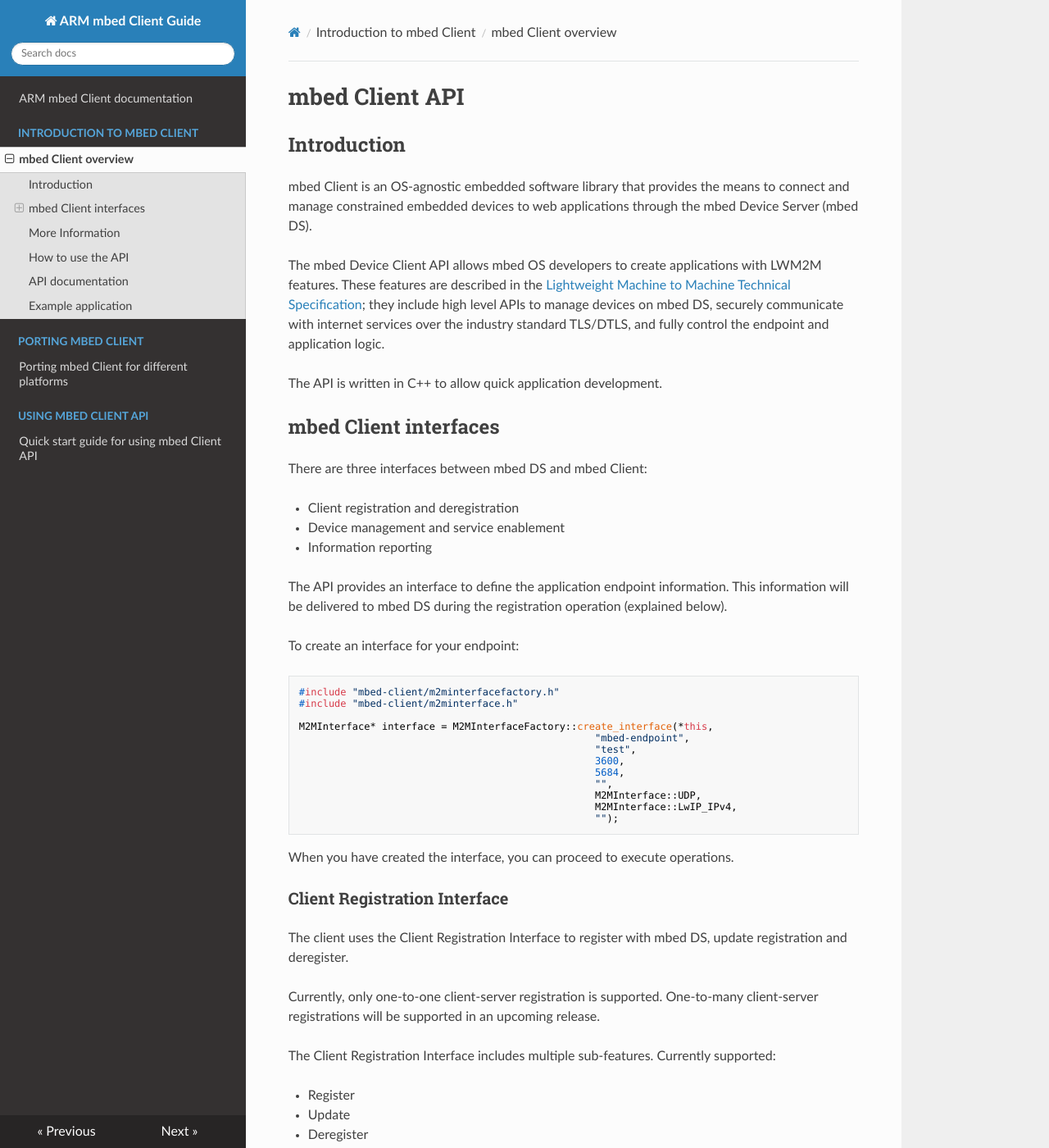
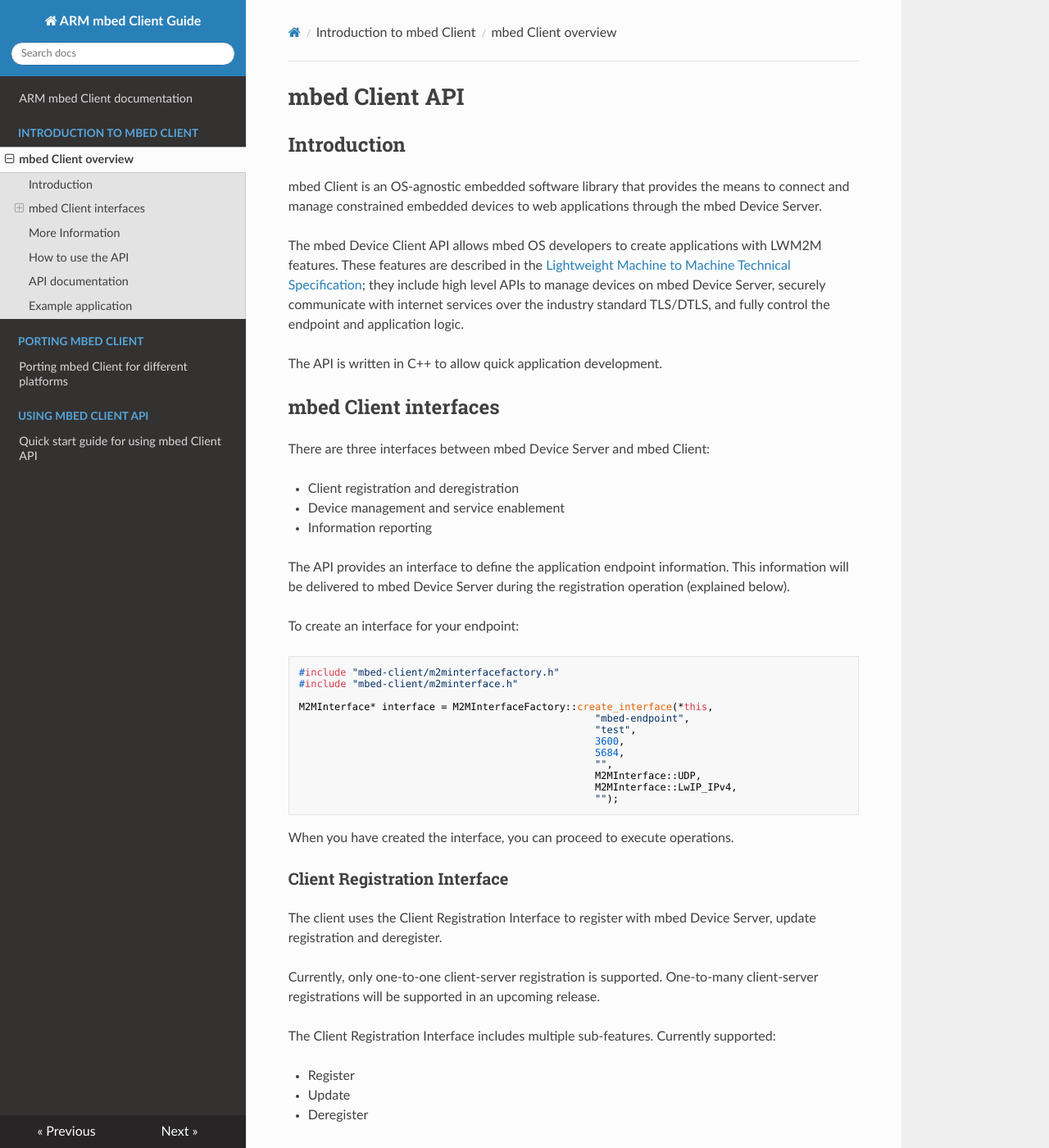
Before and after one commit to ARMmbed/mbed-client, an MkDocs documentation site: the page built from docs/Introduction.md, in a window 1280 px wide and 1400 px high. Shown: the whole window at 82% size. Built offline with MkDocs 1.6.1, drawn with Linux system fonts in a browser that asks for light colours; nearby versions of some CDN libraries; old or Windows-style settings are respelled for this version of MkDocs; some of the changed text lies outside the part shown.

Commit message:
Removing mDS and mbed DS references
We should call it mbed Device Server from now on

````diff
--- a/docs/Introduction.md
+++ b/docs/Introduction.md
@@ -2,21 +2,21 @@
 
 ## Introduction
 
-mbed Client is an OS-agnostic embedded software library that provides the means to connect and manage constrained embedded devices to web applications through the mbed Device Server (mbed DS).
+mbed Client is an OS-agnostic embedded software library that provides the means to connect and manage constrained embedded devices to web applications through the mbed Device Server.
 
-The mbed Device Client API allows mbed OS developers to create applications with LWM2M features. These features are described in the [Lightweight Machine to Machine Technical Specification](http://technical.openmobilealliance.org/Technical/technical-information/release-program/current-releases/oma-lightweightm2m-v1-0); they include high level APIs to manage devices on mbed DS, securely communicate with internet services over the industry standard TLS/DTLS, and fully control the endpoint and application logic.
+The mbed Device Client API allows mbed OS developers to create applications with LWM2M features. These features are described in the [Lightweight Machine to Machine Technical Specification](http://technical.openmobilealliance.org/Technical/technical-information/release-program/current-releases/oma-lightweightm2m-v1-0); they include high level APIs to manage devices on mbed Device Server, securely communicate with internet services over the industry standard TLS/DTLS, and fully control the endpoint and application logic.
 
 The API is written in C++ to allow quick application development.
 
 ## mbed Client interfaces
 
-There are three interfaces between mbed DS and mbed Client:
+There are three interfaces between mbed Device Server and mbed Client:
 
 - Client registration and deregistration
 - Device management and service enablement
 - Information reporting
 
-The API provides an interface to define the application endpoint information. This information will be delivered to mbed DS during the registration operation (explained below).
+The API provides an interface to define the application endpoint information. This information will be delivered to mbed Device Server during the registration operation (explained below).
 
 To create an interface for your endpoint:
 
@@ -39,7 +39,7 @@
 
 ### Client Registration Interface
 
-The client uses the Client Registration Interface to register with mbed DS, update registration and deregister.
+The client uses the Client Registration Interface to register with mbed Device Server, update registration and deregister.
 
 Currently, only one-to-one client-server registration is supported. One-to-many client-server registrations will be supported in an upcoming release.
 
@@ -55,7 +55,7 @@
 
 When registering, the client:
 
-* Performs the **Register** operation and provides parameters that mbed DS requires to register the client (for example End Point Name).
+* Performs the **Register** operation and provides parameters that mbed Device Server requires to register the client (for example End Point Name).
 
 * Maintains the registration and session (for example Lifetime, Queue Mode).
 
@@ -63,9 +63,9 @@
 
 #### Registering your client
 
-To provide information to mbed DS and issue the register command:
+To provide information to mbed Device Server and issue the register command:
 
-First you need to create an mbed DS object. This object contains information about mbed DS, such as its address and security mode.
+First you need to create an mbed Device Server object. This object contains information about mbed Device Server, such as its address and security mode.
 
 ```
 #include "mbed-client/m2msecurity.h"
@@ -94,7 +94,7 @@
         }
 ```
 
-Next, you need to register all the resources that you would like to monitor or follow via mbed DS. To do this, create the resource objects and pass them to the Register API for registration purposes.
+Next, you need to register all the resources that you would like to monitor or follow via mbed Device Server. To do this, create the resource objects and pass them to the Register API for registration purposes.
 
 For example, if you want to register your OMA LWM2M based Device object, you need to create the object and set the values for mandatory resources as follows:
 
@@ -121,13 +121,13 @@
 
 Because this is an asynchronous operation, you will receive the result of this operation through a callback defined in `m2minterfaceobserver.h` in your application.
 
-If the register operation is successful and the client can register all your resources to mbed DS, your application will receive the following callback:
+If the register operation is successful and the client can register all your resources to mbed Device Server, your application will receive the following callback:
 
 ```
 void object_registered(M2MSecurity *server_object, const M2MServer& server)
 ```
 
-The `M2MSecurity *server_object` specifies to which mbed DS instance the client has just registered and `M2MServer &server` contains the data related to mbed DS, including the Short ServerID and the client registration period.
+The `M2MSecurity *server_object` specifies to which mbed Device Server instance the client has just registered and `M2MServer &server` contains the data related to mbed Device Server, including the Short ServerID and the client registration period.
 
 If the registration operation fails for some reason, you will receive the following callback:
 
@@ -139,7 +139,7 @@
 
 ### Update
 
-Periodically, or in response to events within the client or as initiated by mbed DS, the client updates its registration information with mbed DS. It sends an **Update** operation to mbed DS.
+Periodically, or in response to events within the client or as initiated by mbed Device Server, the client updates its registration information with mbed Device Server. It sends an **Update** operation to mbed Device Server.
 
 To update your registration:
 
@@ -157,7 +157,7 @@
 void registration_updated(M2MSecurity *const M2MServer& server)
 ```
 
-The `M2MSecurity *server_object` specifies to which mbed DS instance the client has just updated the registration and `M2MServer &server` contains the data related to mbed DS, including the Short ServerID and the client registration period.
+The `M2MSecurity *server_object` specifies to which mbed Device Server instance the client has just updated the registration and `M2MServer &server` contains the data related to mbed Device Server, including the Short ServerID and the client registration period.
 
 If the update operation fails for some reason, you will receive the following callback:
 
@@ -167,7 +167,7 @@
 
 ### Deregister
 
-The client can deregister from mbed DS when it no longer requires access to the server. When mbed DS receives the **Deregister** message it removes the device's registration information from its database. When the client needs mbed DS again, it will have to register again.
+The client can deregister from mbed Device Server when it no longer requires access to the server. When mbed Device Server receives the **Deregister** message it removes the device's registration information from its database. When the client needs mbed Device Server again, it will have to register again.
 
 To deregister your endpoint client:
 
@@ -181,13 +181,13 @@
 
 Because this is an asynchronous operation, you will receive the result of this operation through a callback defined in `m2minterfaceobserver.h` in your application.
 
-If the client is successfully deregistered from mbed DS, your application will receive the following callback:
+If the client is successfully deregistered from mbed Device Server, your application will receive the following callback:
 
 ```
 void object_unregistered(M2MSecurity *server_object)
 ```
 
-The `M2MSecurity *server_object` specifies from which mbed DS instance the client has just deregistered.
+The `M2MSecurity *server_object` specifies from which mbed Device Server instance the client has just deregistered.
 
 If the deregistration operation fails for some reason, you will receive the following callback:
 
@@ -199,7 +199,7 @@
 
 ### Device Management and Service Enabler Interface
 
-mbed DS uses the Device Management and Service Enabler Interface to access Object Instances and Resources available on the client. The interface provides this access through the following operations:
+mbed Device Server uses the Device Management and Service Enabler Interface to access Object Instances and Resources available on the client. The interface provides this access through the following operations:
 
 - **Create**
 - **Delete**
@@ -217,7 +217,7 @@
 
 ### Read
 
-The Client API allows setting values to Resources, an array of Resource Instances, an Object Instance or all the Object Instances of an Object (TLV format supported). mbed DS can then read these values using the **Read** operation.
+The Client API allows setting values to Resources, an array of Resource Instances, an Object Instance or all the Object Instances of an Object (TLV format supported). mbed Device Server can then read these values using the **Read** operation.
 
 **Creating Resources**
 
@@ -284,13 +284,13 @@
 - Less Than (lt)
 - Step (st)
 
-mbed DS sets the endpoint attribute values that are used to determine when the endpoint sends the Resource value to the server.
+mbed Device Server sets the endpoint attribute values that are used to determine when the endpoint sends the Resource value to the server.
 
 Check the LWM2M specification for details of all the possible **Write Attributes** defined for different types of Objects and Resources.
 
 ### Execute
 
-mbed DS uses the **Execute** operation to perform an action. This operation can only be performed on individual Resources.
+mbed Device Server uses the **Execute** operation to perform an action. This operation can only be performed on individual Resources.
 
 **Note:** The client **must** return an error when the **Execute** operation is received for Object Instances or Resource Instances.
 
@@ -317,11 +317,11 @@
         res->set_execute_function(execute_callback(this,&M2MLWClient::execute_function));
 ```
 
-When the client receives the `POST` request for Execute from mbed DS for this resource, this function will be called and executed.
+When the client receives the `POST` request for Execute from mbed Device Server for this resource, this function will be called and executed.
 
 ### Information Reporting Interface
 
-mbed DS uses the Information Reporting Interface to observe any changes in a registered Resource on the client, receiving notifications when new values are available.
+mbed Device Server uses the Information Reporting Interface to observe any changes in a registered Resource on the client, receiving notifications when new values are available.
 
 The interface supports the following sub-features:
 
@@ -331,7 +331,7 @@
 
 ### Observe
 
-mbed DS initiates an observation request to change the value of a dynamic Resource.
+mbed Device Server initiates an observation request to change the value of a dynamic Resource.
 
 **Tip:** Related parameters for the **Observe** operation are described in the [Write Attributes](#write-attributes) section.
 
@@ -355,11 +355,11 @@
 
 ### Notify
 
-The client sends the **Notify** operation to mbed DS during a valid observation on a Resource, when the notification conditions are met.
+The client sends the **Notify** operation to mbed Device Server during a valid observation on a Resource, when the notification conditions are met.
 
 ### Cancel
 
-mbed DS sends the **Cancel Observation** operation to the client to end an observation relationship for an Object Instance or a Resource.
+mbed Device Server sends the **Cancel Observation** operation to the client to end an observation relationship for an Object Instance or a Resource.
 
 ## More Information
 
````
